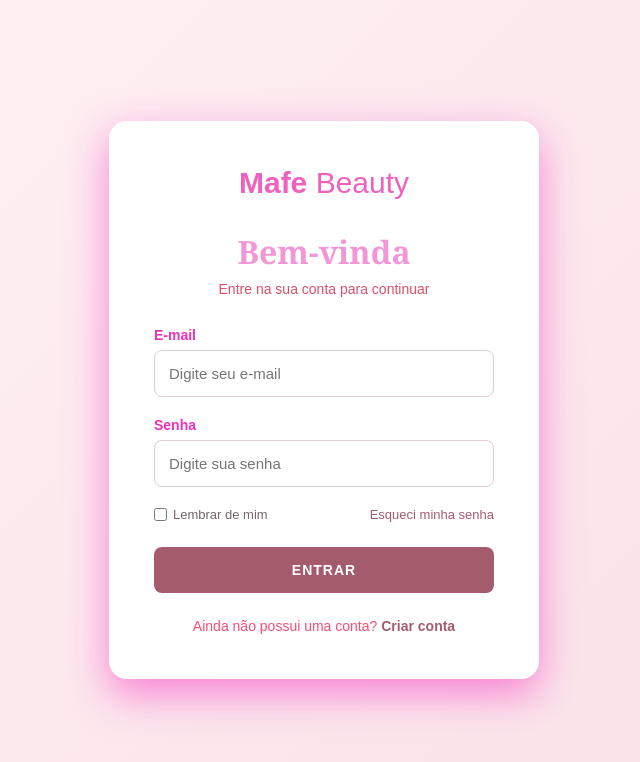
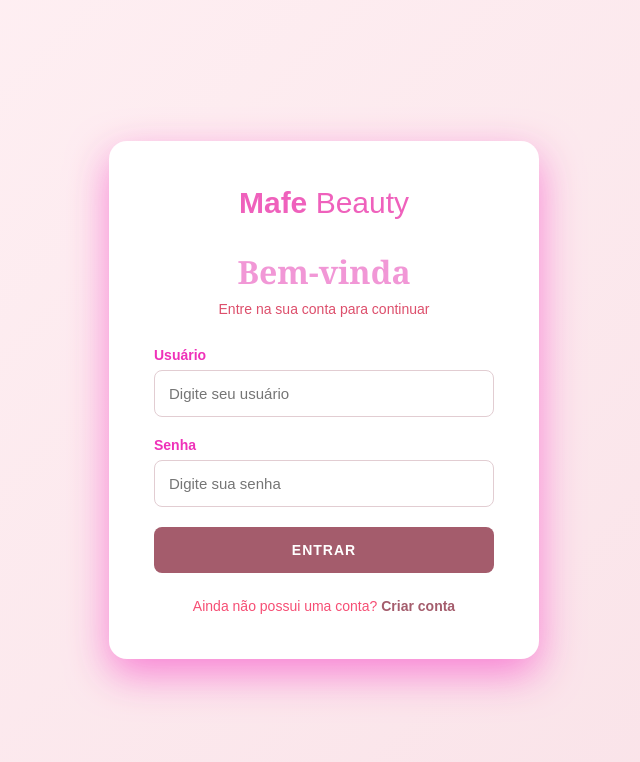
Before and after one commit to mpadilhadesouza58-spec/mafebeautyatu, a Django app: template usuario/templates/usuario/login.html in a window 1280 px wide. Shown: the top 762 px of the page, without its empty margins (316-956 px from the left). Run offline with Django 5.2, Linux system fonts and the light colour scheme; the template is opened without the code that fills it: values that come from a table or form of the project are taken from there, others are empty.

Commit message:
Configuração do login e autenticação de usuários no Django, consetar os erros.

```diff
--- a/config/settings.py
+++ b/config/settings.py
@@ -129,3 +129,7 @@ MAILERS = {
         'BACKEND': 'django.core.mail.backends.console.EmailBackend',
     },
 }
+
+LOGIN_URL = 'login'
+
+LOGIN_REDIRECT_URL = 'produtos:lista'
--- a/config/urls.py
+++ b/config/urls.py
@@ -18,9 +18,12 @@ from xml.etree.ElementInclude import include
 
 from django.contrib import admin
 from django.urls import path, include
+from django.contrib.auth.views import LoginView
 
 urlpatterns = [
     path('admin/', admin.site.urls),
+path('login/', LoginView.as_view(
+ template_name='usuario/login.html'), name='login'),
     path('usuario/', include('usuario.urls')),
 
 ]
--- a/usuario/templates/usuario/cadastro.html
+++ b/usuario/templates/usuario/cadastro.html
@@ -1,6 +1,5 @@
+<!DOCTYPE html>
 {% load static %}
-
-<!DOCTYPE html>
 <html lang="pt-br">
 <head>
     <meta charset="UTF-8">
--- a/usuario/templates/usuario/login.html
+++ b/usuario/templates/usuario/login.html
@@ -1,6 +1,5 @@
+<!DOCTYPE html>
 {% load static %}
-
-<!DOCTYPE html>
 <html lang="pt-br">
 <head>
     <meta charset="UTF-8">
@@ -24,42 +23,36 @@
         <form method="POST">
     {% csrf_token %}
 
+    {% if form.errors %}
+        <p class="mensagem-erro">
+            Usuário ou senha inválidos.
+        </p>
+    {% endif %}
+
     <div class="campo">
-                <label for="email">E-mail</label>
+        <label for="id_username">Usuário</label>
         <input
-                    type="email"
-                    id="email"
-                    name="email"
-                    placeholder="Digite seu e-mail"
+            type="text"
+            id="id_username"
+            name="username"
+            placeholder="Digite seu usuário"
             required
         >
     </div>
 
     <div class="campo">
-                <label for="senha">Senha</label>
+        <label for="id_password">Senha</label>
         <input
             type="password"
-                    id="senha"
-                    name="senha"
+            id="id_password"
+            name="password"
             placeholder="Digite sua senha"
             required
         >
     </div>
 
-            <div class="opcoes">
-                <label>
-                    <input type="checkbox" name="lembrar">
-                    Lembrar de mim
-                </label>
-
-                <a href="#">Esqueci minha senha</a>
-            </div>
-
-            <button type="submit">
-                ENTRAR
-            </button>
+    <button type="submit">ENTRAR</button>
 </form>
-
         <div class="cadastro">
             Ainda não possui uma conta?
             <a href="{% url 'usuario:cadastro' %}">Criar conta</a>
--- a/usuario/urls.py
+++ b/usuario/urls.py
@@ -4,6 +4,5 @@ from . import views
 app_name = 'usuario'
 
 urlpatterns = [
-    path('', views.login, name='login'),
     path('cadastro/', views.cadastro, name='cadastro'),
 ]
```
Also changed, not shown: usuario/views.py (+5 -3 lines). Lines whose indentation alone changed are shown as unchanged.
